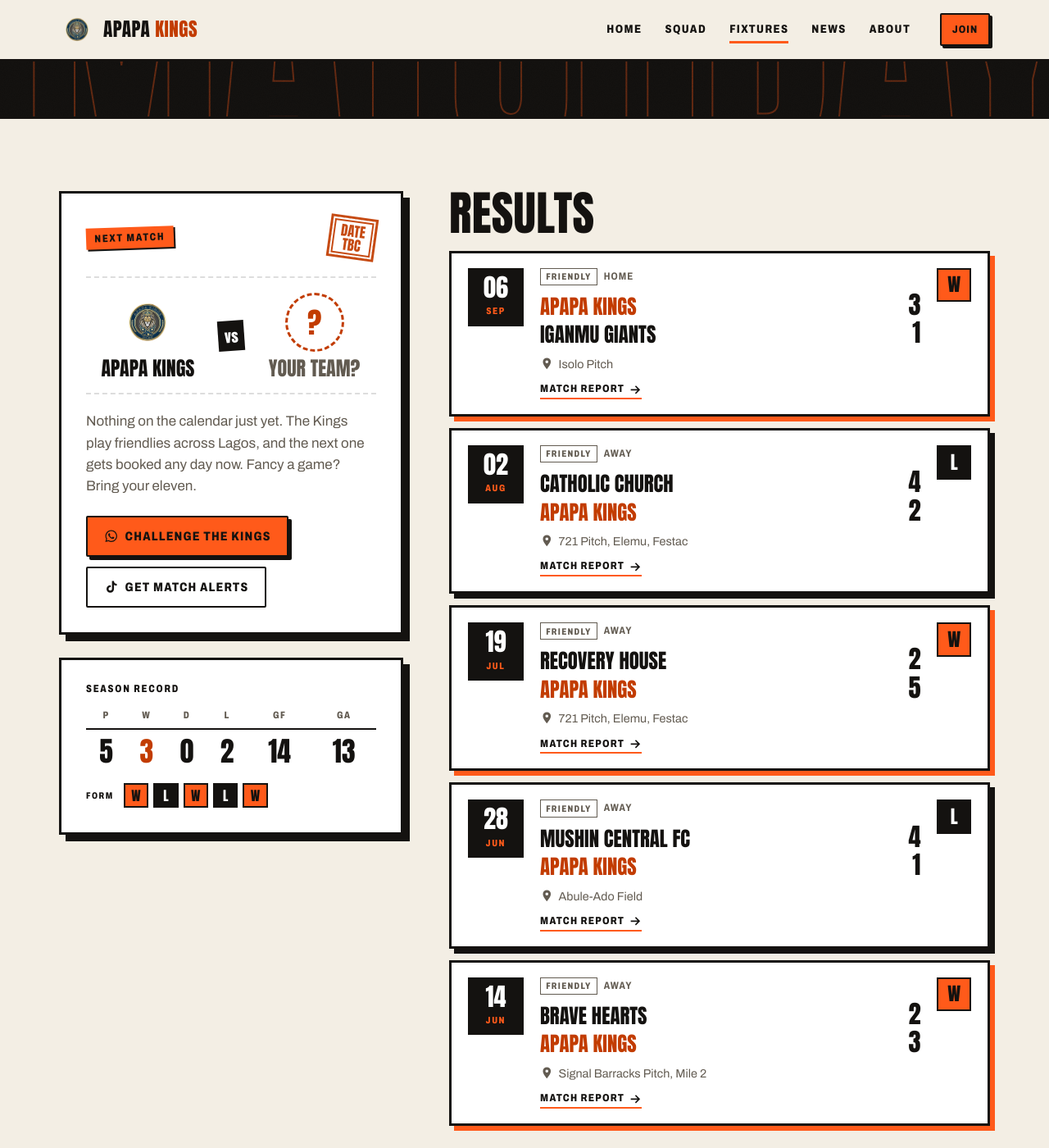
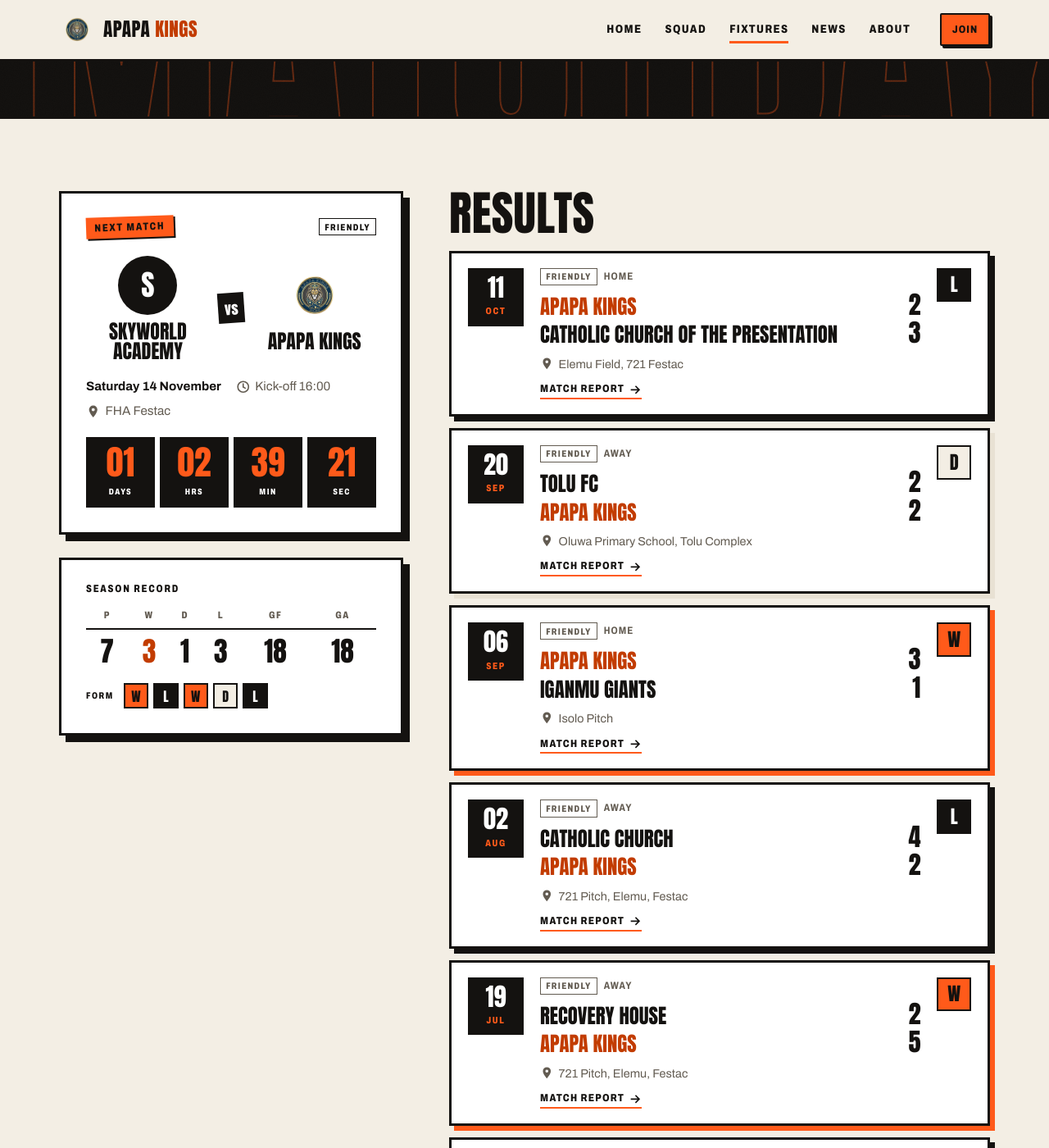
Before and after one commit to emekachriis/apapafc.xyz, a Jekyll site: the page built from fixtures.html, in a window 1280 px wide and 1400 px high, scrolled down 235 px. Shown: the whole window at 82% size. Built offline with Jekyll 4.4.1, drawn with Linux system fonts in a browser that asks for light colours.

Commit message:
Add Tolu FC and Catholic Church of the Presentation results, Skyworld fixture
- Tolu FC 2-2 (20 Sep) and Catholic Church of the Presentation 2-3 (11 Oct)
  with match reports, scorers and lineups
- Skyworld Academy (14 Nov) as the next match, with a preview post
- A match dated in the past without a score now shows in Results as
  'result to come' instead of becoming the next match

Co-Authored-By: Claude Opus 5.5 <noreply@anthropic.com>
Claude-Session: https://claude.ai/code/session_01WYXfpp4H5Lv6eQuJcXzwTC

```diff
--- a/_data/fixtures.yml
+++ b/_data/fixtures.yml
@@ -48,6 +48,26 @@
   venue: Isolo Pitch
   score: "3-1"
 
+- date: 2026-09-20
+  kickoff: "14:45"
+  opponent: Tolu FC
+  home: false
+  venue: Oluwa Primary School, Tolu Complex
+  score: "2-2"
+
+- date: 2026-10-11
+  kickoff: "14:00"
+  opponent: Catholic Church of the Presentation
+  home: true
+  venue: Elemu Field, 721 Festac
+  score: "2-3"
+
+- date: 2026-11-14
+  kickoff: "16:00"
+  opponent: Skyworld Academy
+  home: false
+  venue: FHA Festac
+
 # ── Example of an upcoming match (remove the # signs to use it) ──
 # - date: 2026-12-06
 #   kickoff: "16:00"
--- a/_includes/record.html
+++ b/_includes/record.html
@@ -16,8 +18,10 @@
     {%- elsif gf < ga -%}{%- assign rec_l = rec_l | plus: 1 -%}{%- assign rec_form = rec_form | append: "L" -%}
     {%- else -%}{%- assign rec_d = rec_d | plus: 1 -%}{%- assign rec_form = rec_form | append: "D" -%}{%- endif -%}
     {%- assign last_result = f -%}
-  {%- elsif next_fixture == nil -%}
-    {%- assign next_fixture = f -%}
+  {%- else -%}
+    {%- assign f_num = f.date | date: "%Y%m%d" | plus: 0 -%}
+    {%- if f_num < today_num -%}{%- assign rec_pending = rec_pending | plus: 1 -%}
+    {%- elsif next_fixture == nil -%}{%- assign next_fixture = f -%}{%- endif -%}
   {%- endif -%}
 {%- endfor -%}
 {%- assign rec_gd = rec_gf | minus: rec_ga -%}
--- a/_includes/result-row.html
+++ b/_includes/result-row.html
@@ -1,8 +1,11 @@
 {%- comment -%} One played fixture. Pass f=fixture. {%- endcomment -%}
 {%- assign f = include.f -%}
+{%- if f.score -%}
 {%- assign s = f.score | split: "-" -%}
 {%- assign gf = s[0] | strip | plus: 0 -%}{%- assign ga = s[1] | strip | plus: 0 -%}
-{%- if gf > ga -%}{%- assign oc = "w" -%}{%- assign oc_word = "Won" -%}
+{%- else -%}{%- assign gf = "–" -%}{%- assign ga = "–" -%}{%- endif -%}
+{%- if f.score == nil -%}{%- assign oc = "tbc" -%}{%- assign oc_word = "Result to come" -%}
+{%- elsif gf > ga -%}{%- assign oc = "w" -%}{%- assign oc_word = "Won" -%}
 {%- elsif gf < ga -%}{%- assign oc = "l" -%}{%- assign oc_word = "Lost" -%}
 {%- else -%}{%- assign oc = "d" -%}{%- assign oc_word = "Drew" -%}{%- endif -%}
 {%- assign fdate = f.date | date: "%Y-%m-%d" -%}
@@ -24,7 +27,12 @@
       {%- endif -%}
     </div>
     <p class="result__venue">{% include icon.html name="pin" %} {{ f.venue }}</p>
+    {%- if oc == "tbc" -%}<p class="result__pending">Result to come</p>{%- endif -%}
     {%- if report -%}<a class="result__link" href="{{ report.url | relative_url }}">Match report {% include icon.html name="arrow" %}</a>{%- endif -%}
   </div>
+  {%- if oc == "tbc" -%}
+  <span class="chip chip--tbc chip--lg" aria-label="Result to come">?</span>
+  {%- else -%}
   <span class="chip chip--{{ oc }} chip--lg" aria-label="Kings {{ oc_word | downcase }}">{{ oc | upcase }}</span>
+  {%- endif -%}
 </li>
--- /dev/null
+++ b/_posts/2026-09-20-kings-share-the-points-at-tolu-fc.md
@@ -0,0 +1,22 @@
+---
+title: "Kings share the points in a 2–2 draw at Tolu FC"
+kind: match-report
+match: "2026-09-20"
+image: /images/photos/tolu-fc-full-time.jpg
+image_alt: "Full-time graphic: Tolu FC 2, Apapa Kings 2"
+description: Apapa Kings FC drew 2–2 away at Tolu FC. Chris and David scored for the Kings at Oluwa Primary School, Tolu Complex.
+---
+Honours even at Oluwa Primary School, Tolu Complex, where Apapa Kings FC and Tolu FC drew 2–2. It's the Kings' first draw.
+
+Chris put the Kings in front on 15 minutes before Bright levelled for Tolu FC on the half-hour. David restored the lead on the hour, but Victor's 85th-minute equaliser meant the points were shared.
+
+**Tolu FC 2–2 Apapa Kings FC**
+
+- **Kings:** Chris 15', David 60'
+- **Tolu FC:** Bright 30', Victor 85'
+
+**Starting lineup:** Amaechi, Praise, Benjamin, Chibuzor, Adeleke, Ola, Divine, Joseph, Wisdom
+
+**Subs:** Charles, Chris, David, Emeka, Ifeanyi
+
+Kings Never Settle.
--- /dev/null
+++ b/_posts/2026-10-11-catholic-church-of-the-presentation-edge-kings.md
@@ -0,0 +1,20 @@
+---
+title: "Kings fall 3–2 to Catholic Church of the Presentation"
+kind: match-report
+match: "2026-10-11"
+description: Apapa Kings FC lost 3–2 at home to Catholic Church of the Presentation at Elemu Field, 721 Festac. Francis and Joseph scored for the Kings.
+---
+A five-goal game at Elemu Field, 721 Festac, ended in a narrow 3–2 home defeat to Catholic Church of the Presentation.
+
+The visitors went ahead on 20 minutes through an Ola own goal, and Lambert doubled their lead seven minutes later. The Kings hit back before the break: Francis pulled one back on 32 minutes and Joseph levelled on 40. Victor's goal on 51 minutes proved the winner.
+
+**Apapa Kings FC 2–3 Catholic Church of the Presentation**
+
+- **Kings:** Francis 32', Joseph 40'
+- **Catholic Church of the Presentation:** Ola (own goal) 20', Lambert 27', Victor 51'
+
+**Starting lineup:** Amaechi, Benjamin, Chris, Diamond, Ola, Samuel, Joseph, Francis, Wisdom
+
+**Subs:** Bobo, Eriki, Ifeanyi, Praise, Great, Pascal, Buchi, Goodness, Wale, David
+
+Learn it, own it, come back harder.
--- a/assets/css/main.css
+++ b/assets/css/main.css
@@ -146,6 +146,7 @@ ul.plain, ol.plain { list-style: none; padding: 0; }
 .chip--l { background: var(--ink); color: var(--white); }
 .chip--d { background: var(--paper); color: var(--ink); }
 .chip--lg { width: 2.6rem; height: 2.6rem; font-size: 1.4rem; }
+.chip--tbc { background: var(--white); color: var(--muted); border-style: dashed; }
 
 .form-guide { display: flex; gap: 6px; list-style: none; padding: 0; }
 
@@ -572,6 +573,8 @@ body.menu-open { overflow: hidden; }
 .result--w { box-shadow: 6px 6px 0 var(--orange); }
 .result--l { box-shadow: 6px 6px 0 var(--ink); }
 .result--d { box-shadow: 6px 6px 0 var(--paper-2); }
+.result--tbc { border-style: dashed; box-shadow: 6px 6px 0 var(--paper-2); }
+.result__pending { margin-top: 8px; font-stretch: 80%; font-weight: 800; font-size: .78rem; letter-spacing: .1em; text-transform: uppercase; color: var(--orange-ink); }
 .result__date {
   width: 56px; text-align: center; background: var(--ink); color: var(--white); padding: 8px 0 6px;
 }
--- a/fixtures.html
+++ b/fixtures.html
@@ -31,7 +31,8 @@ description: Apapa Kings FC fixtures and results. Every friendly, every scorelin
     </div>
 
     <div class="fixtures-layout__main">
-      {%- assign upcoming = site.data.fixtures | where_exp: "f", "f.score == nil" -%}
+      {%- assign upcoming = "" | split: "" -%}
+      {%- for f in site.data.fixtures -%}{%- assign f_num = f.date | date: "%Y%m%d" | plus: 0 -%}{%- if f.score == nil and f_num >= today_num -%}{%- assign upcoming = upcoming | push: f -%}{%- endif -%}{%- endfor -%}
       {%- if upcoming.size > 1 -%}
       <section aria-labelledby="upcoming-title">
         <h2 class="display" id="upcoming-title">Coming up</h2>
@@ -52,7 +53,9 @@ description: Apapa Kings FC fixtures and results. Every friendly, every scorelin
 
       <section aria-labelledby="results-title">
         <h2 class="display" id="results-title">Results</h2>
-        {%- assign played = site.data.fixtures | where_exp: "f", "f.score" | reverse -%}
+        {%- assign played = "" | split: "" -%}
+        {%- for f in site.data.fixtures -%}{%- assign f_num = f.date | date: "%Y%m%d" | plus: 0 -%}{%- if f.score or f_num < today_num -%}{%- assign played = played | push: f -%}{%- endif -%}{%- endfor -%}
+        {%- assign played = played | reverse -%}
         {%- if played.size > 0 -%}
         <ol class="result-list" reversed>
           {%- for f in played -%}
```
Also changed, not shown: other parts of _includes/record.html (+4 -2 lines), _posts/2026-11-13-next-up-skyworld-academy.md (added, +16 -0 lines), images/photos/skyworld-academy-preview.jpg (added), images/photos/tolu-fc-full-time.jpg (added).
